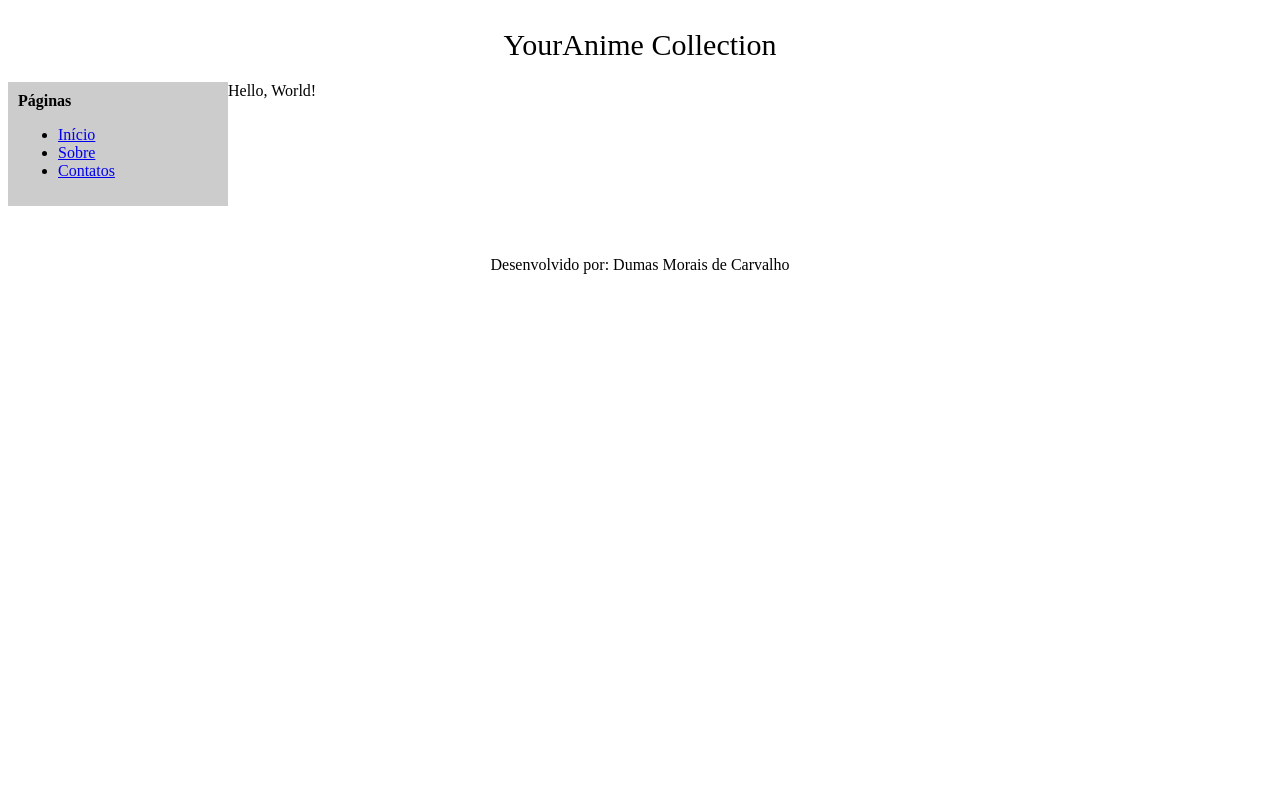
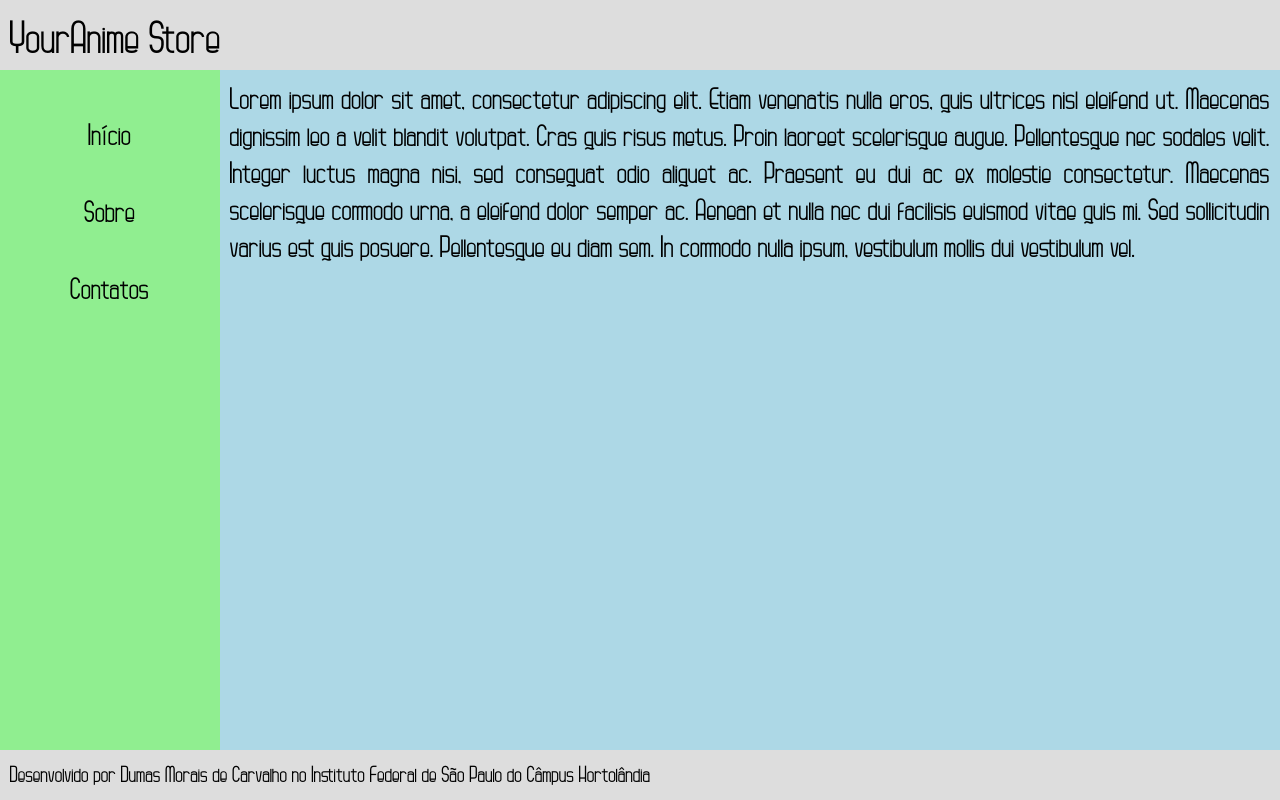
Before and after one commit to dumascarvalho/Y2019_YourAnime_Collection, a PHP site: page / in a window 1280 px wide. Run offline with PHP 8.4, Linux system fonts and the light colour scheme.

Commit message:
Mudança de Proposta e Novo Layout

```diff
--- a/includes/database.php
+++ b/includes/database.php
@@ -1,7 +1,8 @@
 <?php
 
-function openConnection($DB)
+function openConnection()
 {
+    $DB = "youranime_store";
     $DB_HOST = "localhost:3307";
     $DB_USER = "root";
     $DB_PASS = "";
--- a/includes/footer.php
+++ b/includes/footer.php
@@ -1,6 +1,6 @@
-<div style="clear: both;"></div>
-
-<div class="footer">Desenvolvido por: Dumas Morais de Carvalho</div>
+<footer>
+    Desenvolvido por Dumas Morais de Carvalho no Instituto Federal de São Paulo do Câmpus Hortolândia
+</footer>
 
 </body>
 
--- a/includes/header.php
+++ b/includes/header.php
@@ -8,5 +8,6 @@
 </head>
 
 <body>
-
-    <div class="top">YourAnime Collection</div>
+    <header>
+        <?php echo $titulo; ?>
+    </header>
--- a/includes/sidebar.php
+++ b/includes/sidebar.php
@@ -1,8 +1,7 @@
-<div class="sidebar">
-    <strong>Páginas</strong>
+<aside>
     <ul>
         <li><a href="index.php">Início</a></li>
         <li><a href="index.php?pagina=sobre">Sobre</a></li>
         <li><a href="index.php?pagina=contatos">Contatos</a></li>
     </ul>
-</div>
+</aside>
--- a/index.php
+++ b/index.php
@@ -1,7 +1,7 @@
 <?php
 
-$pagina = "principal.php";
-$titulo = "YourAnime Collection";
+$pagina = "main.php";
+$titulo = "YourAnime Store";
 
 if (isset($_GET["pagina"])) {
     if ($_GET["pagina"] == "sobre") {
@@ -16,12 +16,12 @@ if (isset($_GET["pagina"])) {
 
 include("./includes/header.php");
 
+echo "<section>";
+
 include("./includes/sidebar.php");
-
-if (isset($_GET["pagina"])) {
-    echo $_GET["pagina"];
-}
 
 include("./pages/" . $pagina);
 
+echo "</section>";
+
 include("./includes/footer.php");
--- /dev/null
+++ b/pages/main.php
@@ -0,0 +1,3 @@
+<article>
+    Lorem ipsum dolor sit amet, consectetur adipiscing elit. Etiam venenatis nulla eros, quis ultrices nisl eleifend ut. Maecenas dignissim leo a velit blandit volutpat. Cras quis risus metus. Proin laoreet scelerisque augue. Pellentesque nec sodales velit. Integer luctus magna nisi, sed consequat odio aliquet ac. Praesent eu dui ac ex molestie consectetur. Maecenas scelerisque commodo urna, a eleifend dolor semper ac. Aenean et nulla nec dui facilisis euismod vitae quis mi. Sed sollicitudin varius est quis posuere. Pellentesque eu diam sem. In commodo nulla ipsum, vestibulum mollis dui vestibulum vel.
+</article>
--- a/pages/principal.php
+++ /dev/null
@@ -1,3 +0,0 @@
-<?php
-
-echo "Hello, World!";
--- a/styles/main.css
+++ b/styles/main.css
@@ -1,22 +1,91 @@
-.top {
-    padding: 20px;
-    font-size: 30px;
-    text-align: center;
+@font-face {
+    font-family: "KaoriGel";
+    src: url("../fonts/kaorigel.bold.ttf");
+    font-weight: normal;
+    font-style: normal;
 }
 
-.sidebar {
-    float: left;
+@font-face {
+    font-family: "Kagura";
+    src: url("../fonts/kagura.regural.ttf");
+    font-weight: normal;
+    font-style: normal;
+}
+
+html,
+body {
+    margin: 0;
+    height: 100%;
+    display: flex;
+    flex-direction: column;
+}
+
+header {
+    height: 50px;
+    background: #ddd;
+    font-family: "Kagura";
+    padding: 10px;
+    font-size: 300%;
+    animation: fading 0.6s ease-in-out;
+    animation-fill-mode: forwards;
+}
+
+section {
+    flex: 1;
+    display: flex;
+}
+
+aside {
     width: 200px;
-    background-color: #ccc;
+    background: lightgreen;
     padding: 10px;
 }
 
-.content {
-    float: left;
-    padding: 10px;
+aside ul {
+    list-style: none;
+    text-align: center;
+    padding: 0;
 }
 
-.footer {
-    text-align: center;
-    padding: 50px;
+aside a {
+    display: block;
+    padding: 10%;
+    transition: all 0.3s ease-in-out;
+    text-decoration: none;
+    color: black;
+    font-family: "Kagura";
+    font-size: 200%;
 }
+
+aside a:hover:not(.active) {
+    transform: scale(1.3);
+}
+
+article {
+    flex: 1;
+    background: lightblue;
+    text-align: justify;
+    padding: 10px;
+    font-family: "Kagura";
+    font-size: 200%;
+    animation: fading 0.6s ease-in-out;
+    animation-fill-mode: forwards;
+}
+
+footer {
+    height: 30px;
+    background: #ddd;
+    padding: 10px;
+    font-family: "Kagura";
+    font-size: 150%;
+}
+
+@keyframes fading {
+    from {
+        opacity: 0;
+    }
+
+    to {
+        opacity: 1;
+    }
+}
```
Also changed, not shown: README.md, fonts/kagura.italic.ttf (added), fonts/kagura.regural.ttf (added), fonts/kaorigel.bold.ttf (added), fonts/kaorigel.medium.ttf (added).
